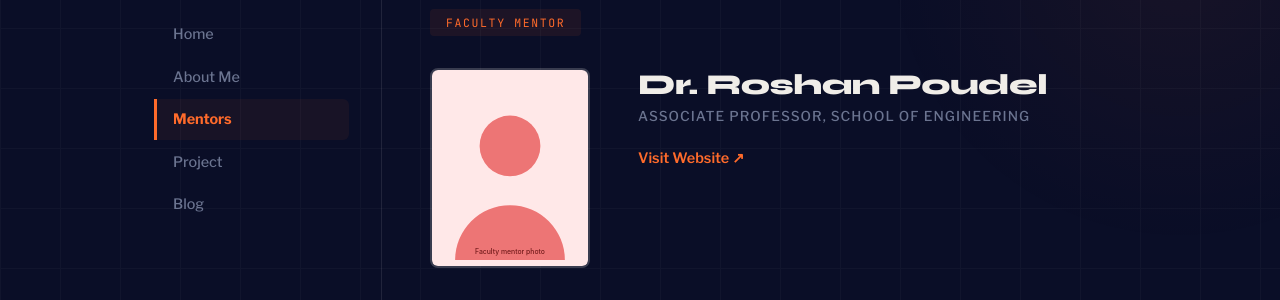
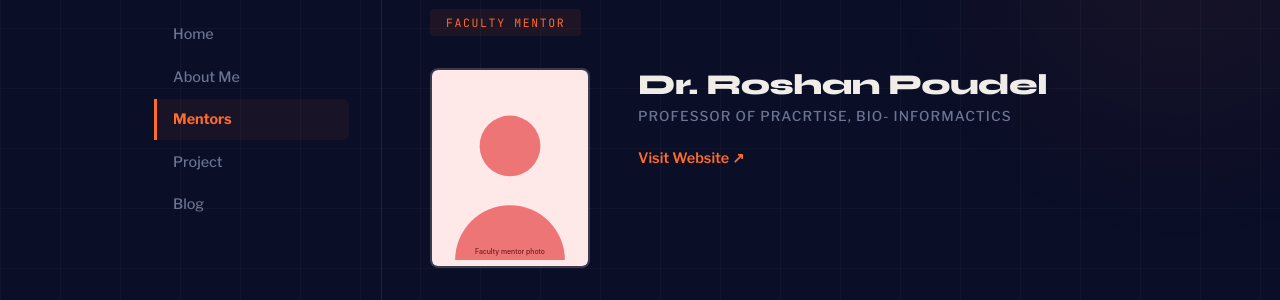
Before and after one commit to KumarRanjish/KumarRanjish.github.io, a Jekyll site: the page built from pages/about-my-mentor.md, in a window 1280 px wide and 900 px high, scrolled down 677 px. Shown: the part 152-452 px from the top of the window. Built offline with Jekyll 4.4.1, drawn with Linux system fonts in a browser that asks for light colours.

```diff
--- a/pages/about-my-mentor.md
+++ b/pages/about-my-mentor.md
@@ -18,7 +18,7 @@ graduate_mentor:
 
 faculty_mentor:
   name: Dr. Roshan Poudel
-  title: Associate Professor, School of Engineering
+  title: Professor of pracrtise, Bio- Informactics
   image: /assets/images/faculty-mentor.svg
   website: https://example.com/pat-nguyen
   bio: |
```
